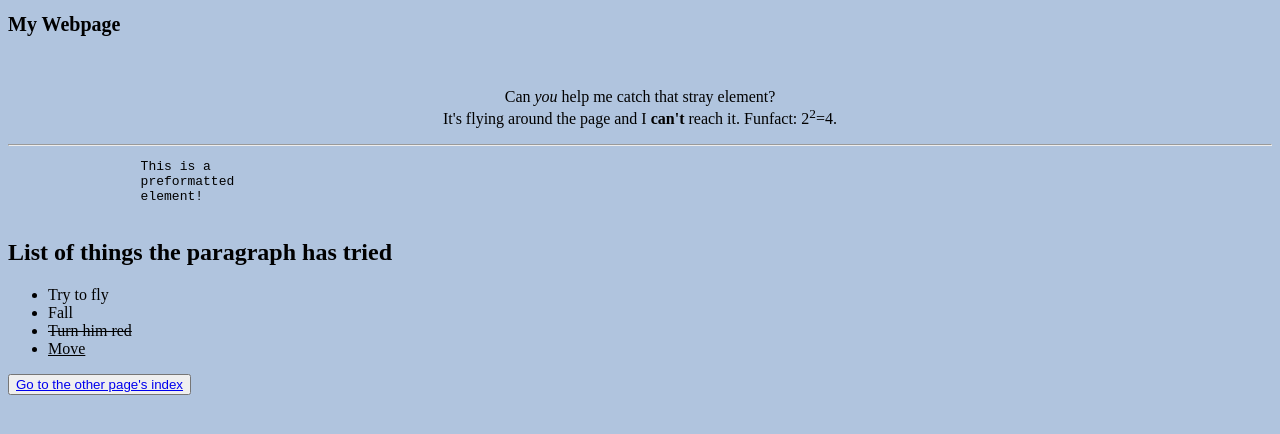
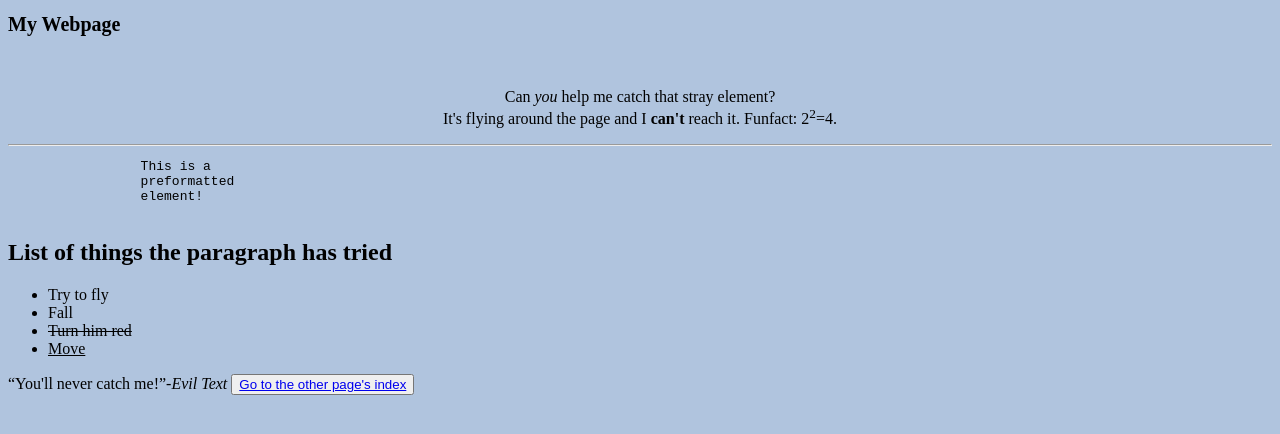
Before and after one commit to WonderedLamb256/website, a plain HTML site: page index.html in a window 1280 px wide. Drawn offline with Linux system fonts and the light colour scheme.

Commit message:
Update index.html

```diff
--- a/index.html
+++ b/index.html
@@ -21,6 +21,7 @@
                   <del><li>Turn him red</li></del>
                   <ins><li>Move</li></ins>
             </ul>
+            <q>You'll never catch me!</q><i>-Evil Text</i>
             <button><a href="https://wonderedlamb256.github.io/index.html">Go to the other page's index</a></button>
       </body>
 </html>
```
